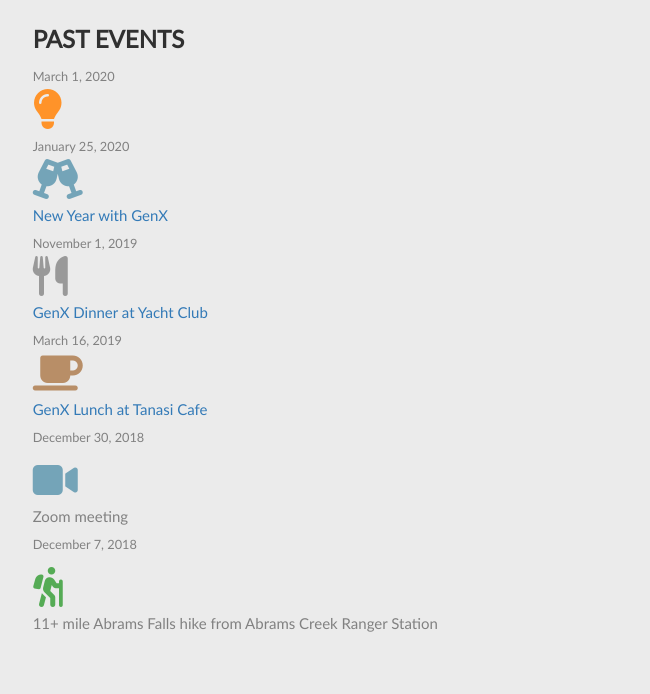
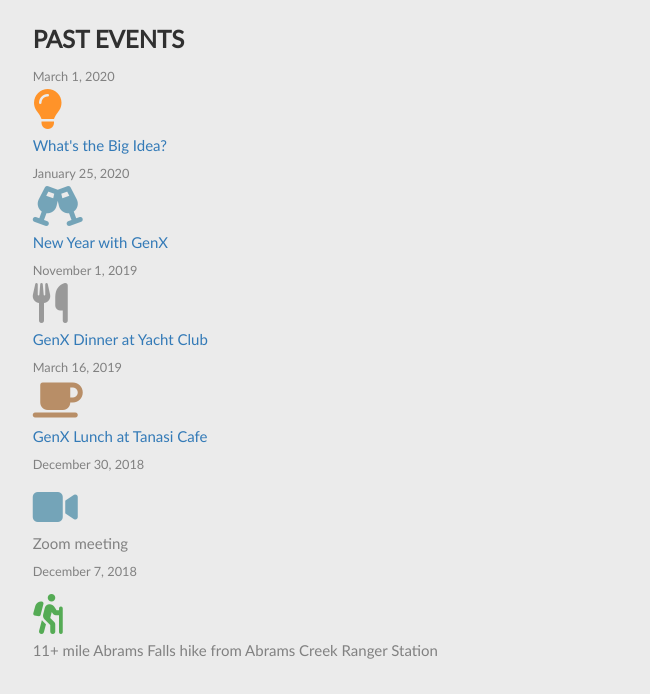
Before and after one commit to GenXplus/genXplus.github.io, a plain HTML site: page index.html in a window 1280 px wide. Shown: the part 2720-3414 px from the top of the page, without its empty margins (219-869 px from the left). Drawn offline with nearby package versions, Linux system fonts and the light colour scheme; a web font is replaced by a local one.

Commit message:
big idea

```diff
--- a/index.html
+++ b/index.html
@@ -211,6 +211,16 @@ also <a href="https://www.instagram.com/genxstories/">on Instagram</a>
                         <i class="fas fa-lightbulb" style="font-size: 4rem; color: #FF9329;"></i>
  </div>
                 </div>
+
+
+				<div class="session-break">
+                    <div class="session-title">
+                        <a href="https://www.eventbrite.com/e/whats-the-big-idea-finale-tickets-89885837961">What's the Big Idea?</a>
+
+
+ </div>
+                </div>
+
 
             <div class="timeline">
                 <div class="session-break">
```
